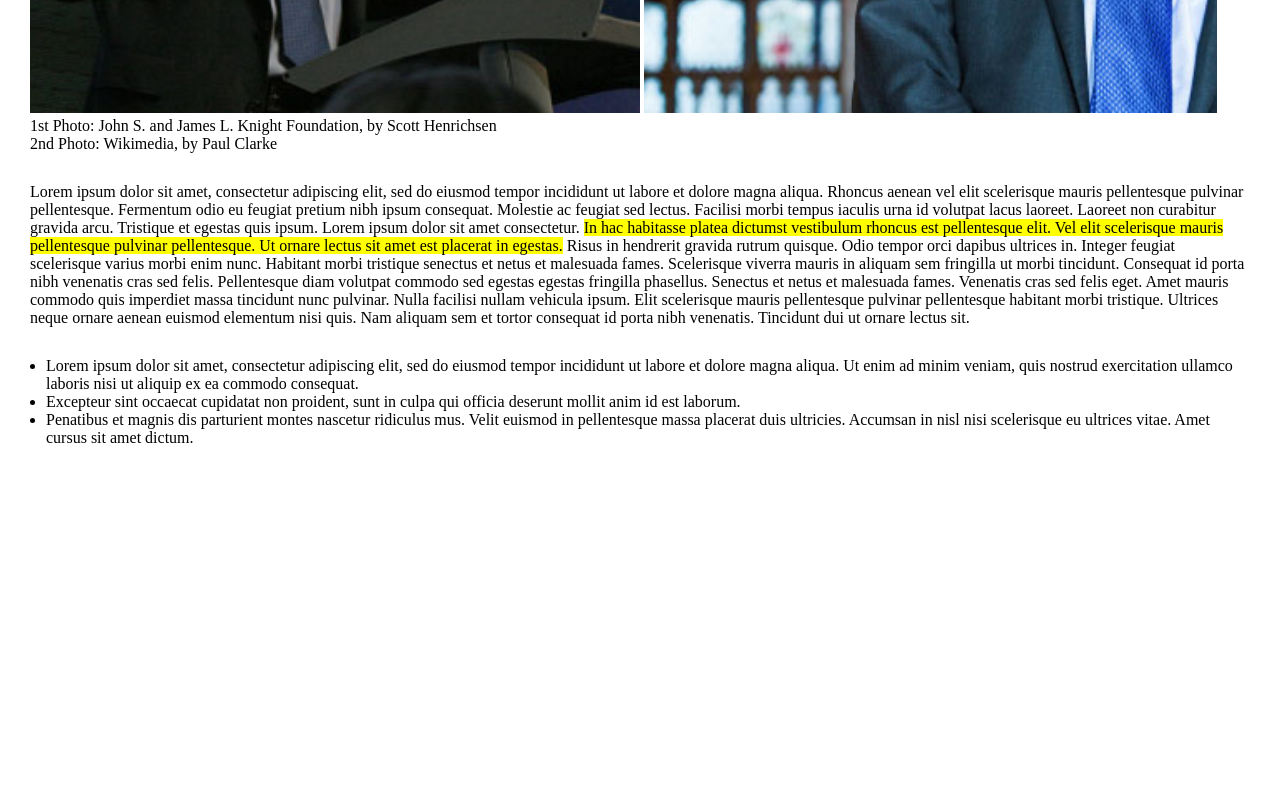
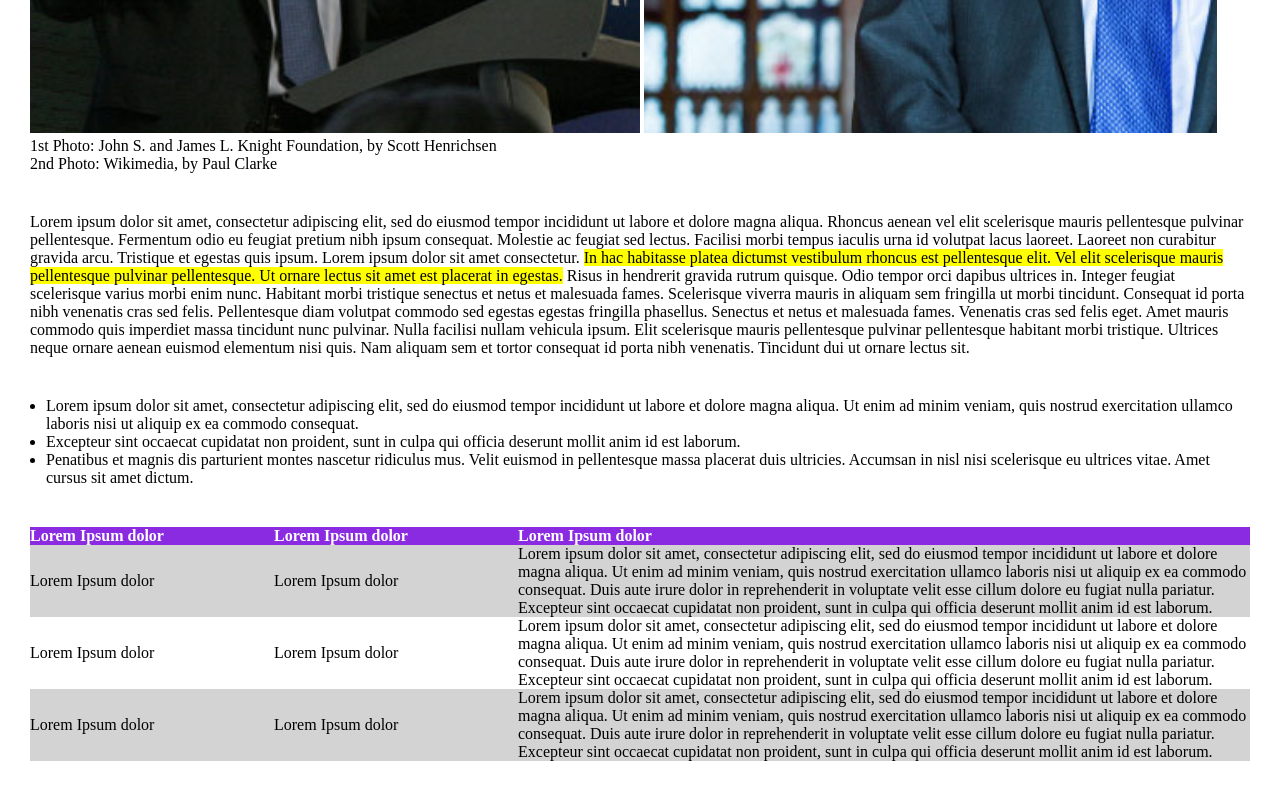
Before and after one commit to MicheleFranciolapilla/html-css-booleaner, a plain HTML site: page index.html in a window 1280 px wide. Shown: the part 834-1634 px from the top of the page. Before the commit the page ends 1311 px from the top, so only its background shows below. Drawn offline with Linux system fonts and the light colour scheme.

Commit message:
Sezione con table

```diff
--- a/assets/css/style.css
+++ b/assets/css/style.css
@@ -28,7 +28,7 @@ main, footer{
 }
 
 section{
-    margin: 30px 0;
+    margin: 40px 0;
 }
 
 /* Sezione di sub intestazione (contenente il titolo della pagina web) con settaggio colori per il sottotitolo*/
@@ -71,3 +71,26 @@ h1{
 #credits{
     list-style: none;
 }
+
+/* Formattazione tabella */
+.section-table{
+    width: 100%;
+    border-spacing: 0;
+    text-align: left;
+}
+
+/* Larghezza colonne 1 e 2 */
+.column{
+    width: 20%;
+}
+
+/* Background a righe alternate */
+tbody tr:nth-child(odd){
+    background-color: lightgrey;
+}
+
+/* Background e colore testo del table head */
+thead{
+    color: white;
+    background-color: blueviolet;
+}
--- a/index.html
+++ b/index.html
@@ -63,6 +63,40 @@
             </ul>
         </section>
 
+        <!-- Sezione con tabella -->
+        <section>
+            <table class="section-table">
+                <thead>
+                    <tr>
+                        <!-- la classe "column" setta la larghezza delle prime due colonne -->
+                        <th class="column">Lorem Ipsum dolor</th>
+                        <th class="column">Lorem Ipsum dolor</th>
+                        <th>Lorem Ipsum dolor</th>
+                    </tr>
+                </thead>
+                <tbody>
+                    <tr>
+                        <td>Lorem Ipsum dolor</td>
+                        <td>Lorem Ipsum dolor</td>
+                        <td>Lorem ipsum dolor sit amet, consectetur adipiscing elit, sed do eiusmod tempor incididunt ut labore et dolore magna aliqua. Ut enim ad minim veniam, quis nostrud exercitation ullamco laboris nisi ut aliquip ex ea commodo consequat. Duis aute irure dolor in reprehenderit in voluptate velit esse cillum dolore eu fugiat nulla pariatur. Excepteur sint occaecat cupidatat non proident, sunt in culpa qui officia deserunt mollit anim id est laborum.
+                        </td>
+                    </tr>
+                    <tr>
+                        <td>Lorem Ipsum dolor</td>
+                        <td>Lorem Ipsum dolor</td>
+                        <td>Lorem ipsum dolor sit amet, consectetur adipiscing elit, sed do eiusmod tempor incididunt ut labore et dolore magna aliqua. Ut enim ad minim veniam, quis nostrud exercitation ullamco laboris nisi ut aliquip ex ea commodo consequat. Duis aute irure dolor in reprehenderit in voluptate velit esse cillum dolore eu fugiat nulla pariatur. Excepteur sint occaecat cupidatat non proident, sunt in culpa qui officia deserunt mollit anim id est laborum.
+                        </td>
+                    </tr>
+                    <tr>
+                        <td>Lorem Ipsum dolor</td>
+                        <td>Lorem Ipsum dolor</td>
+                        <td>Lorem ipsum dolor sit amet, consectetur adipiscing elit, sed do eiusmod tempor incididunt ut labore et dolore magna aliqua. Ut enim ad minim veniam, quis nostrud exercitation ullamco laboris nisi ut aliquip ex ea commodo consequat. Duis aute irure dolor in reprehenderit in voluptate velit esse cillum dolore eu fugiat nulla pariatur. Excepteur sint occaecat cupidatat non proident, sunt in culpa qui officia deserunt mollit anim id est laborum.
+                        </td>
+                    </tr>
+                </tbody>
+            </table>
+        </section>
+
     </main>
 
     <footer></footer>
```
